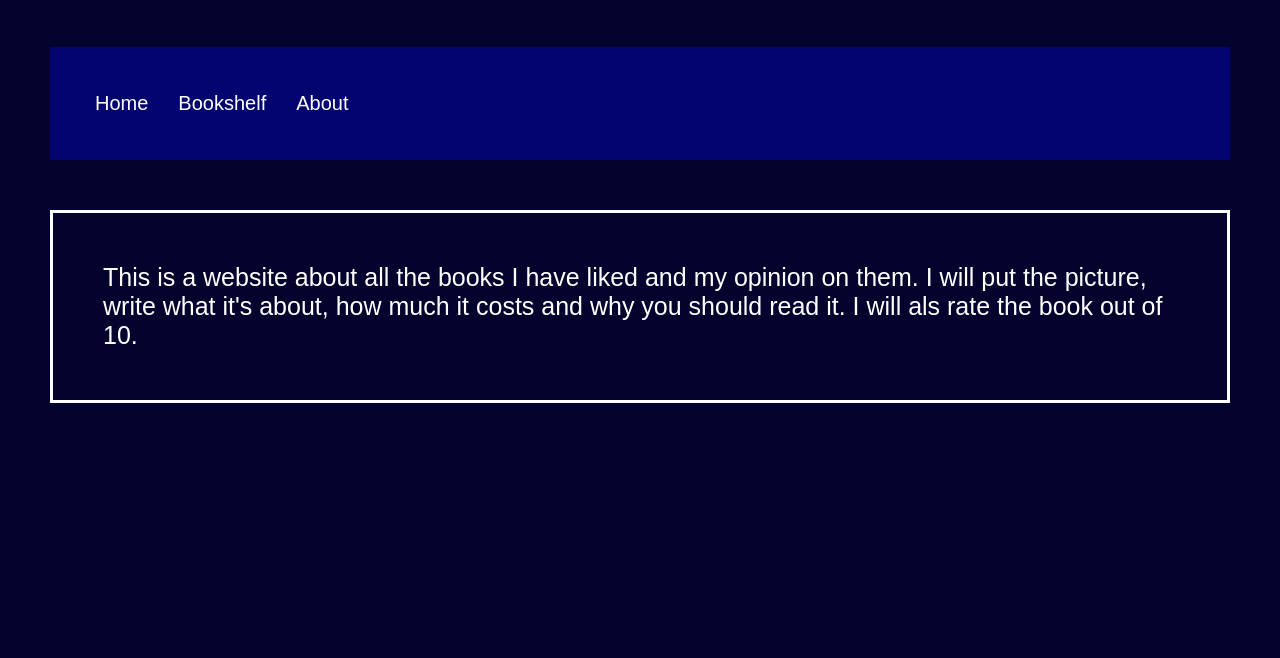
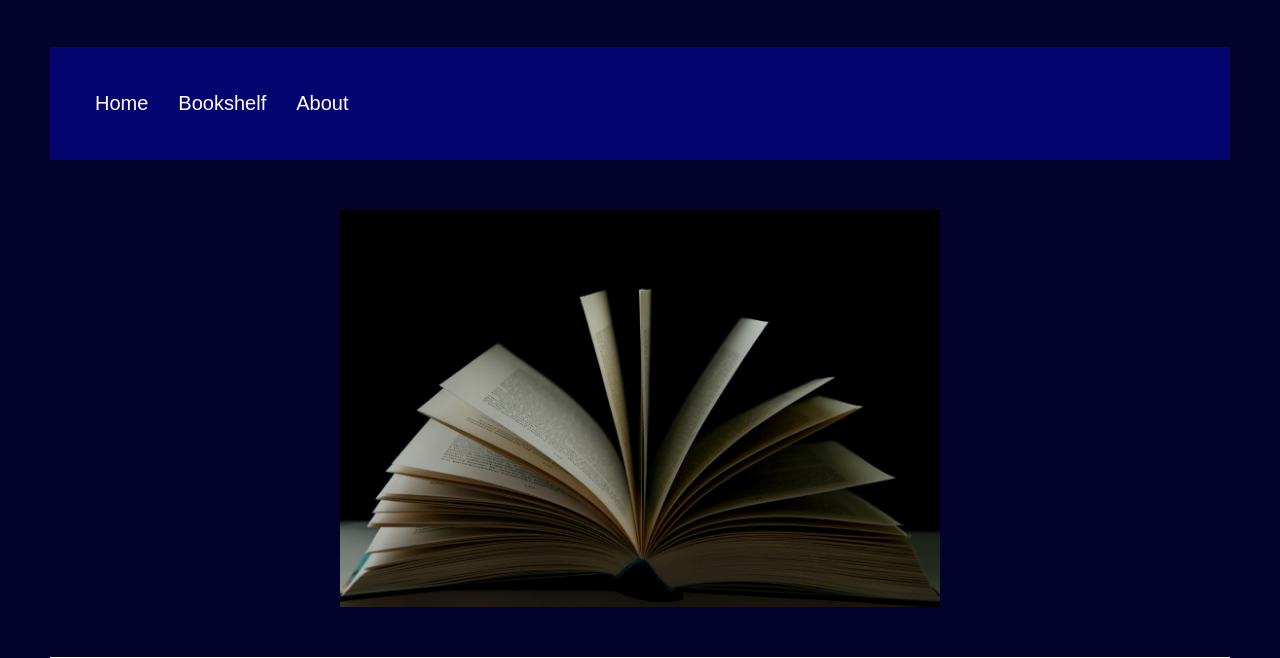
Before and after one commit to tlcgbo/Igbagbo-s-Bookshelf, a plain HTML site: page about.html in a window 1280 px wide. Shown: the part 140-798 px from the top of the page. Drawn offline with Linux system fonts and the light colour scheme.

Commit message:
updating more files

```diff
--- a/about.css
+++ b/about.css
@@ -41,3 +41,9 @@ body{
     float: center;
     border-style: solid;
 }
+img{
+    width: 600px;
+    display: block;
+    margin-left: auto;
+    margin-right: auto;
+}
--- a/about.html
+++ b/about.html
@@ -18,6 +18,8 @@
         </ul>
     </nav>
 
+    <img src="mikolaj-DCzpr09cTXY-unsplash.jpg" alt="">
+
     <div class="div1">
         <p>This is a website about all the books I have liked and my opinion on them.
             I will put the picture, write what it's about, how much it costs and why you should read it.
```
Also changed, not shown: mikolaj-DCzpr09cTXY-unsplash.jpg (added), style.css (line endings or trailing spaces).
